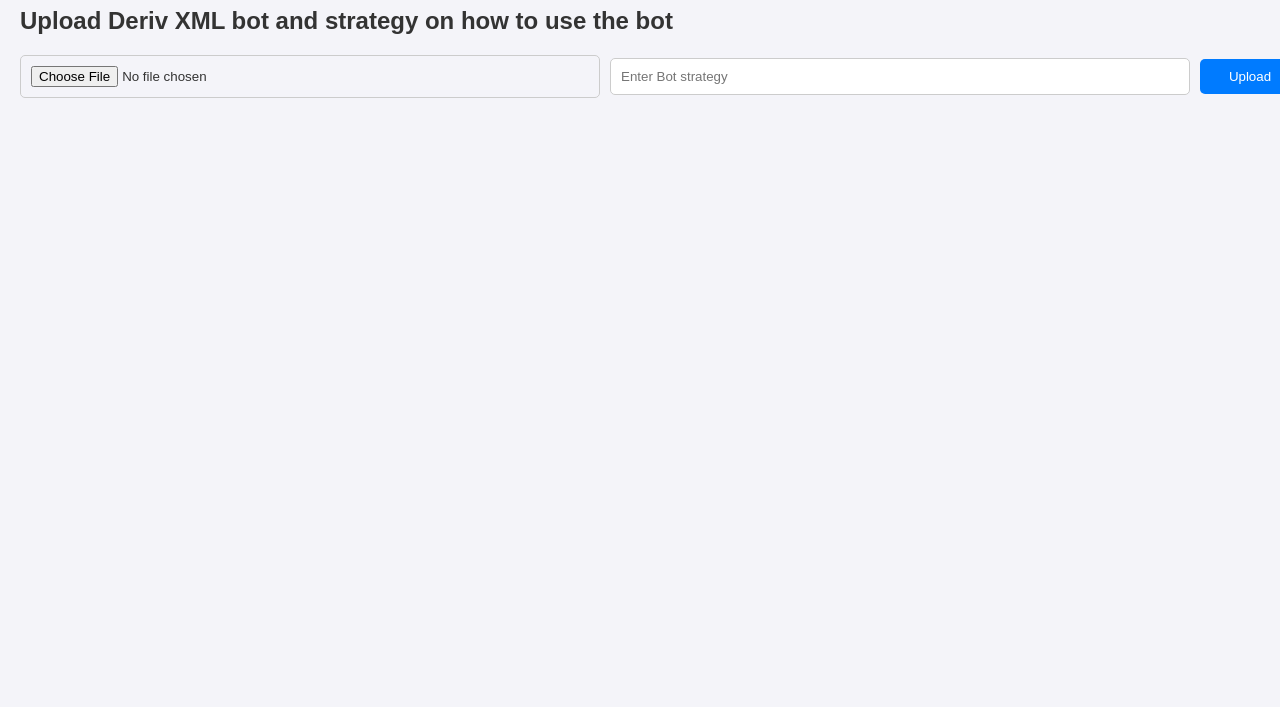
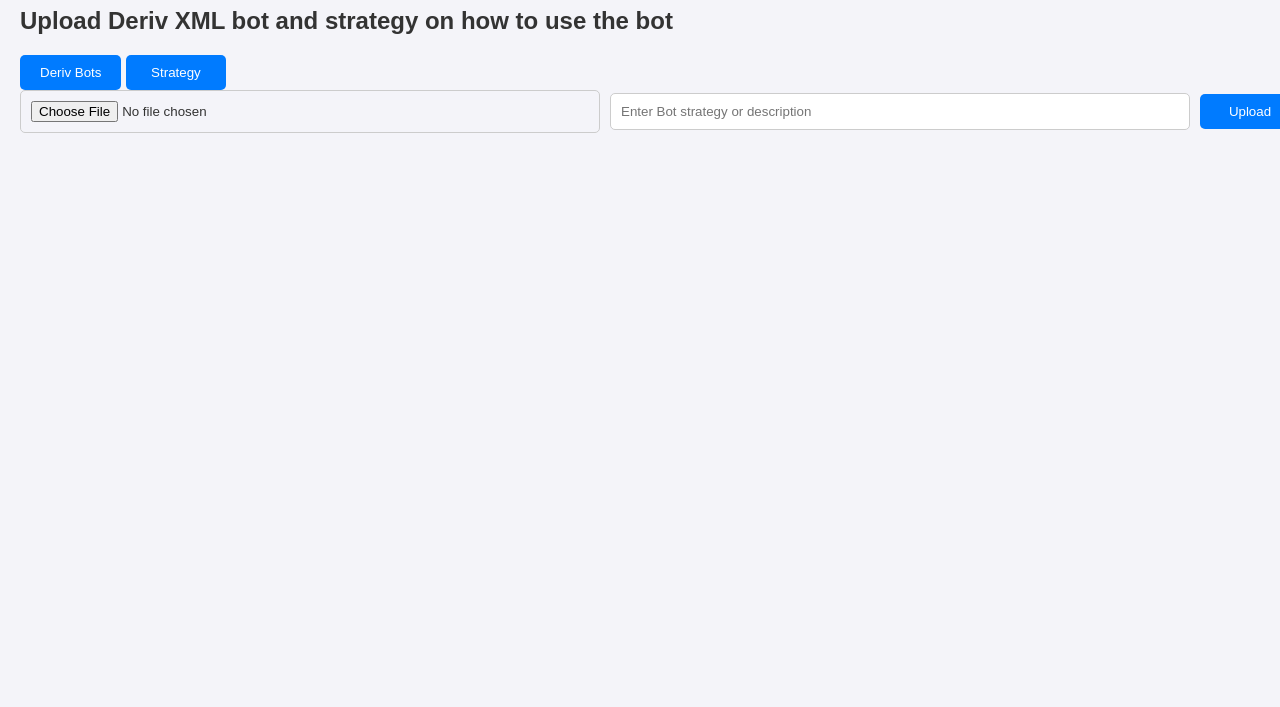
Before and after one commit to Danielandeche/freederivbots, a website: page public/index.html in a window 1280 px wide. Shown: the part 93-800 px from the top of the page. Drawn offline with Linux system fonts and the light colour scheme; no server answers.

Commit message:
Update index.html

```diff
--- a/public/index.html
+++ b/public/index.html
@@ -20,14 +20,20 @@
         </label>
     </div>
 
-    <!-- File upload section -->
+    <!-- Section buttons for Deriv Bots and Strategy -->
+    <div class="section-buttons">
+        <button id="deriv-bots-btn">Deriv Bots</button>
+        <button id="strategy-btn">Strategy</button>
+    </div>
+
+    <!-- Upload form -->
     <div class="upload-container">
-        <input type="file" name="xmlFile" accept=".xml" required>
-        <input type="text" name="description" placeholder="Enter Bot strategy" required>
+        <input type="file" id="file-input" required>
+        <input type="text" id="description-input" placeholder="Enter Bot strategy or description" required>
         <button id="upload-btn">Upload</button>
     </div>
 
-    <!-- File list display -->
+    <!-- Display the uploaded file list -->
     <div id="file-list"></div>
 
     <script src="script.js"></script>
```
